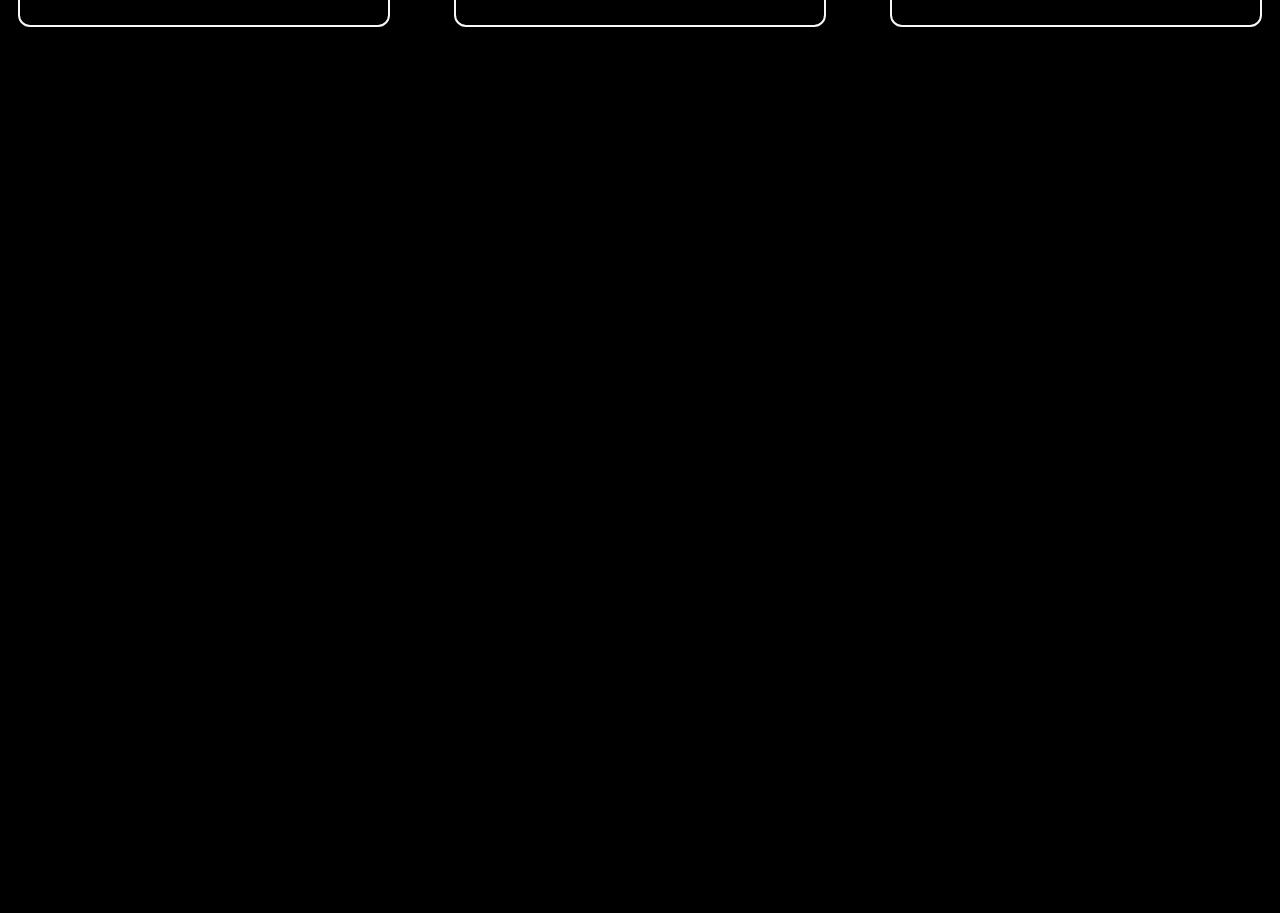
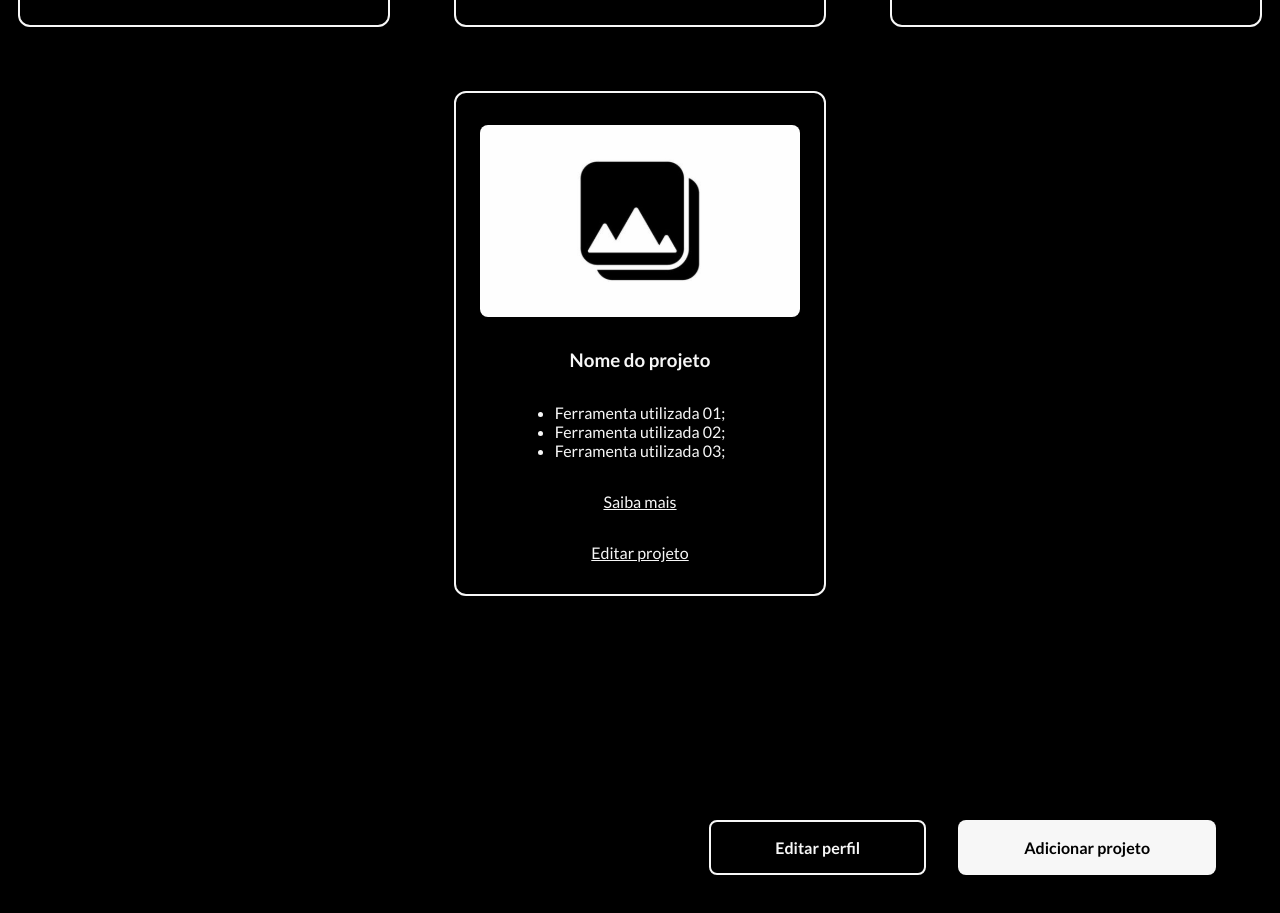
Before and after one commit to lgConrado/network-profiles-hub, a React (Vite) app: page /app/perfil in a window 1280 px wide. Shown: the part 1840-2753 px from the top of the page. Before the commit the page ends 1867 px from the top, so only its background shows below. Built offline with nearby package versions, Linux system fonts and the light colour scheme.

Commit message:
Criação botões editar perfil e adicionar projeto

```diff
--- /dev/null
+++ b/src/components/Button/index.tsx
@@ -0,0 +1,10 @@
+const Button = () => {
+  return (
+    <div className="container--buttons">
+      <button className="button button--secondary">Editar perfil</button>
+      <button className="button button--tertiary">Adicionar projeto</button>
+    </div>
+  );
+};
+
+export default Button;
--- a/src/components/Projects/index.tsx
+++ b/src/components/Projects/index.tsx
@@ -38,6 +38,17 @@ const Projects = () => {
           <a href="">Saiba mais</a>
           <a href="">Editar projeto</a>
         </div>
+        <div>
+          <img src={projectimg} alt="" />
+          <h3>Nome do projeto</h3>
+          <ul>
+            <li>Ferramenta utilizada 01;</li>
+            <li>Ferramenta utilizada 02;</li>
+            <li>Ferramenta utilizada 03;</li>
+          </ul>
+          <a href="">Saiba mais</a>
+          <a href="">Editar projeto</a>
+        </div>
       </div>
     </section>
   );
--- a/src/pages/Perfil/index.tsx
+++ b/src/pages/Perfil/index.tsx
@@ -1,3 +1,4 @@
+import Button from "../../components/Button";
 import ModalPerfil from "../../components/Perfil";
 import Projects from "../../components/Projects";
 import Skills from "../../components/Skills";
@@ -8,6 +9,7 @@ const Perfil = () => {
       <ModalPerfil />
       <Skills />
       <Projects/>
+      <Button/>
     </main>
   );
 };
--- a/src/styles/components/_button.scss
+++ b/src/styles/components/_button.scss
@@ -1,8 +1,15 @@
+.container--buttons {
+  display: flex;
+  justify-content: flex-end;
+  gap: 2rem;
+  padding: 6rem 4rem;
+}
+
 .button {
   font-size: 1rem;
   padding: 1rem 4rem;
-    border-radius: .5rem;
-    border: .125rem solid transparent;
+  border-radius: 0.5rem;
+  border: 0.125rem solid transparent;
   font-weight: 600;
   cursor: pointer;
 
```
Lines whose indentation alone changed are shown as unchanged.
